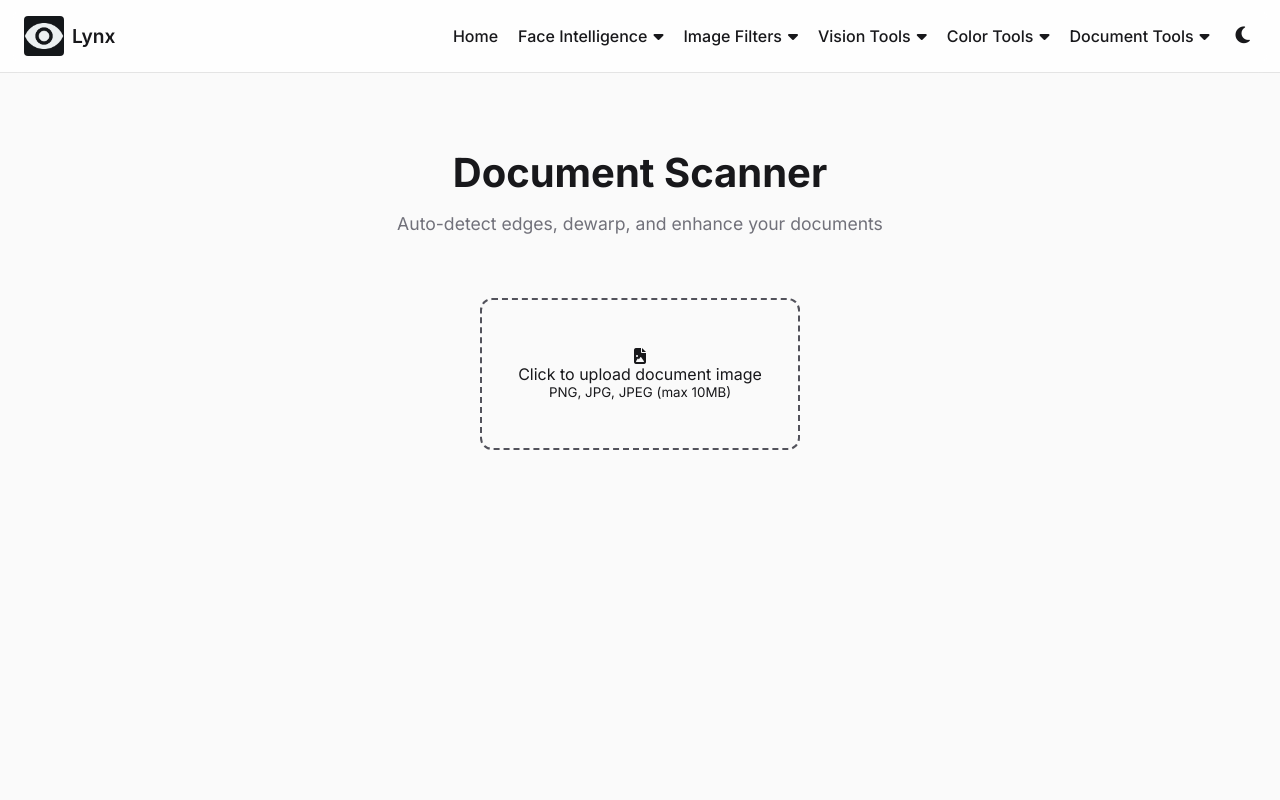
After one commit to Rexaintreal/Lynx, a Flask app: page /document-scanner in a window 1280 px wide. The commit adds this page. Run offline with Flask 3, Linux system fonts and the light colour scheme.

Commit message:
Commit #10 - Created a document scanner pipeline to scan document with options like enhance, crop, black and white or removing shadows using opencv and numpy and minor UI improvements

```diff
--- a/app.py
+++ b/app.py
@@ -9,6 +9,7 @@ from models.scene_understanding import analyze_scene
 from models.color_analysis import analyze_colors
 from models.color_manipulation import apply_color_manipulation
 from models.special_effects import apply_special_effect
+from models.document_scanner import scan_document
 import base64
 import time
 
@@ -492,6 +493,61 @@ def special_effects():
 
     return render_template("special_effects.html")
 
+@app.route("/document-scanner", methods=["GET", "POST"])
+def document_scanner():
+    if request.method == "POST":
+        if "file" not in request.files:
+            return render_template(
+                "document_scanner.html",
+                error="No file part in the request."
+            )
+
+        file = request.files["file"]
+
+        if file.filename == "":
+            return render_template(
+                "document_scanner.html",
+                error="No file selected. Please upload an image."
+            )
+
+        if file and allowed_file(file.filename):
+            filename = secure_filename(file.filename)
+            filepath = os.path.join(app.config["UPLOAD_FOLDER"], filename)
+            file.save(filepath)
+
+            # Get scan mode from form
+            mode = request.form.get("mode", "enhanced")
+
+            # Output filename
+            output_filename = f"scanned_{mode}_{filename}"
+            output_path = os.path.join(app.config["UPLOAD_FOLDER"], output_filename)
+
+            try:
+                # Run document scanning
+                details = scan_document(filepath, output_path, mode=mode)
+
+                return render_template(
+                    "document_scanner.html",
+                    filename=output_filename,
+                    details=details
+                )
+
+            except Exception as e:
+                print(f"Error during document scanning: {e}")
+                import traceback
+                traceback.print_exc()
+                return render_template(
+                    "document_scanner.html",
+                    error="An error occurred during document scanning. Please try again."
+                )
+        else:
+            return render_template(
+                "document_scanner.html",
+                error="Invalid file type. Please upload PNG, JPG, or JPEG."
+            )
+
+    return render_template("document_scanner.html")
+
 if __name__ == "__main__":
     os.makedirs("uploads", exist_ok=True)
     app.run(debug=True)
--- /dev/null
+++ b/templates/document_scanner.html
@@ -0,0 +1,255 @@
+<!DOCTYPE html>
+<html lang="en">
+<head>
+  <meta charset="UTF-8" />
+  <meta name="viewport" content="width=device-width, initial-scale=1.0" />
+  <meta name="description" content="Lynx Document Scanner - Scan, dewarp, and enhance documents instantly." />
+  <meta name="theme-color" content="#52525B" media="(prefers-color-scheme: light)">
+  <meta name="theme-color" content="#D4D4D8" media="(prefers-color-scheme: dark)">
+  <title>Lynx - Document Scanner</title>
+
+  <link rel="apple-touch-icon" sizes="180x180" href="{{ url_for('static', filename='assets/favicon/apple-touch-icon.png') }}">
+  <link rel="icon" type="image/png" sizes="32x32" href="{{ url_for('static', filename='assets/favicon/favicon-32x32.png') }}">
+  <link rel="icon" type="image/png" sizes="16x16" href="{{ url_for('static', filename='assets/favicon/favicon-16x16.png') }}">
+  <link rel="manifest" href="{{ url_for('static', filename='assets/favicon/site.webmanifest') }}">
+  <link rel="shortcut icon" href="{{ url_for('static', filename='assets/favicon/favicon.ico') }}">
+
+  <script>
+  (() => {
+    const savedTheme = localStorage.getItem("theme");
+    const prefersDark = window.matchMedia("(prefers-color-scheme: dark)").matches;
+    const theme = savedTheme || (prefersDark ? "dark" : "light");
+    document.documentElement.classList.add(theme);
+    if (theme === "dark") {
+      document.documentElement.style.background = "#09090B";
+      document.documentElement.style.color = "#F4F4F5";
+    } else {
+      document.documentElement.style.background = "#FAFAFA";
+      document.documentElement.style.color = "#18181B";
+    }
+  })();
+  </script>
+
+  <style>
+    html {
+      margin: 0;
+      padding: 0;
+    }
+    html.light {
+      background: #FAFAFA !important;
+      color: #18181B !important;
+    }
+    html.dark {
+      background: #09090B !important;
+      color: #F4F4F5 !important;
+    }
+    body {
+      margin: 0;
+    }
+    body.light {
+      background: #FAFAFA;
+      color: #18181B;
+    }
+    body.dark {
+      background: #09090B;
+      color: #F4F4F5;
+    }
+    .navbar {
+      background: rgba(255, 255, 255, 0.8);
+      border-bottom: 1px solid rgba(0,0,0,0.1);
+    }
+    body.dark .navbar,
+    html.dark .navbar {
+      background: rgba(9, 9, 11, 0.8);
+      border-color: rgba(255,255,255,0.1);
+    }
+  </style>
+
+  <link href="https://fonts.googleapis.com/css2?family=Inter:wght@400;500;600;700&display=swap" rel="stylesheet">
+  <link rel="stylesheet" href="https://cdnjs.cloudflare.com/ajax/libs/font-awesome/6.5.0/css/all.min.css">
+  <link rel="stylesheet" href="{{ url_for('static', filename='css/styles.css') }}">
+</head>
+<body>
+  <nav class="navbar">
+    <div class="logo-title">
+      <img src="{{ url_for('static', filename='assets/logo.png') }}" alt="Lynx Logo" class="logo-img">
+      <span class="title">Lynx</span>
+    </div>
+
+    <div class="nav-links">
+      <a href="{{ url_for('home') }}">Home</a>
+
+      <div class="dropdown">
+        <button class="dropbtn">Face Intelligence <i class="fa-solid fa-caret-down"></i></button>
+        <div class="dropdown-content">
+          <a href="{{ url_for('face_detection') }}">Face Detection</a>
+          <a href="{{ url_for('face_recognition') }}">Face Recognition</a>
+        </div>
+      </div>
+
+      <div class="dropdown">
+        <button class="dropbtn">Image Filters <i class="fa-solid fa-caret-down"></i></button>
+        <div class="dropdown-content">
+          <a href="{{ url_for('filters') }}">Filters</a>
+          <a href="{{ url_for('special_effects') }}">Special Effects</a>
+        </div>
+      </div>
+
+      <div class="dropdown">
+        <button class="dropbtn">Vision Tools <i class="fa-solid fa-caret-down"></i></button>
+        <div class="dropdown-content">
+          <a href="{{ url_for('object_detection') }}">Object Detection</a>
+          <a href="{{ url_for('scene_understanding') }}">Scene Understanding</a>
+        </div>
+      </div>
+
+      <div class="dropdown">
+        <button class="dropbtn">Color Tools <i class="fa-solid fa-caret-down"></i></button>
+        <div class="dropdown-content">
+          <a href="{{ url_for('color_analysis') }}">Color Analysis</a>
+          <a href="{{ url_for('color_manipulation') }}">Color Manipulation</a>
+        </div>
+      </div>
+
+      <div class="dropdown">
+        <button class="dropbtn">Document Tools <i class="fa-solid fa-caret-down"></i></button>
+        <div class="dropdown-content">
+          <a href="{{ url_for('document_scanner') }}">Document Scanner</a>
+        </div>
+      </div>
+
+      <button id="theme-toggle" class="theme-btn" aria-label="Toggle dark mode">
+        <i class="fa-solid fa-moon"></i>
+      </button>
+    </div>
+  </nav>
+
+  <main class="face-detection">
+    <h1>Document Scanner</h1>
+    <p class="subtitle">Auto-detect edges, dewarp, and enhance your documents</p>
+
+    {% if error %}
+    <div class="result" style="background: rgba(239, 68, 68, 0.1); border: 1px solid rgba(239, 68, 68, 0.3);">
+      <p style="color: #ef4444; margin: 0;">
+        <i class="fa-solid fa-circle-exclamation"></i> {{ error }}
+      </p>
+    </div>
+    {% endif %}
+
+    {% if not filename %}
+    <form method="POST" enctype="multipart/form-data" id="upload-form">
+      <label class="upload-box" for="file-upload" id="upload-box">
+        <i class="fa-solid fa-file-image"></i>
+        <span id="upload-text">Click to upload document image</span>
+        <small class="helper-text">PNG, JPG, JPEG (max 10MB)</small>
+        <input type="file" id="file-upload" name="file" accept=".png,.jpg,.jpeg" hidden>
+      </label>
+
+      <div id="preview" class="preview hidden">
+        <img id="preview-img" src="" alt="Preview">
+        <p class="file-name" id="file-name"></p>
+
+        <!-- Scan mode selector -->
+        <div class="operation-selector" style="margin-top: 1.5rem; max-width: 500px;">
+          <h3><i class="fa-solid fa-sliders"></i> Scan Mode</h3>
+          <div class="operation-grid">
+            <label class="operation-card active" style="cursor: pointer;">
+              <input type="radio" name="mode" value="enhanced" checked hidden>
+              <i class="fa-solid fa-wand-magic-sparkles"></i>
+              <h4>Enhanced</h4>
+              <p>Best text readability</p>
+            </label>
+            <label class="operation-card" style="cursor: pointer;">
+              <input type="radio" name="mode" value="bw" hidden>
+              <i class="fa-solid fa-square"></i>
+              <h4>Black & White</h4>
+              <p>Pure B&W conversion</p>
+            </label>
+            <label class="operation-card" style="cursor: pointer;">
+              <input type="radio" name="mode" value="shadow_removed" hidden>
+              <i class="fa-solid fa-sun"></i>
+              <h4>Shadow Removed</h4>
+              <p>Remove shadows</p>
+            </label>
+            <label class="operation-card" style="cursor: pointer;">
+              <input type="radio" name="mode" value="original" hidden>
+              <i class="fa-solid fa-image"></i>
+              <h4>Original</h4>
+              <p>Just dewarp</p>
+            </label>
+          </div>
+        </div>
+
+        <button type="submit" class="btn primary hidden" id="process-btn">
+          <i class="fa-solid fa-scanner"></i> Scan Document
+        </button>
+      </div>
+    </form>
+    {% endif %}
+
+    {% if filename %}
+    <section class="result">
+      <h3>
+        <i class="fa-solid fa-circle-check" style="color: #10b981;"></i>
+        Document Scanned Successfully
+      </h3>
+
+      {% if details %}
+      <div class="detection-stats" style="text-align: left; margin: 2rem 0;">
+        <h4><i class="fa-solid fa-info-circle"></i> Scan Details</h4>
+        <ul class="object-list">
+          <li>
+            <span class="object-name">Edge Detection</span>
+            <span class="object-count" style="background: {% if details.edges_detected %}#10b981{% else %}#ef4444{% endif %};">
+              {% if details.edges_detected %}Success{% else %}Manual{% endif %}
+            </span>
+          </li>
+          <li>
+            <span class="object-name">Scan Mode</span>
+            <span class="object-count">{{ details.mode|title }}</span>
+          </li>
+          <li>
+            <span class="object-name">Original Size</span>
+            <span class="object-count">{{ details.original_size }}</span>
+          </li>
+          <li>
+            <span class="object-name">Processed Size</span>
+            <span class="object-count">{{ details.processed_size }}</span>
+          </li>
+          <li>
+            <span class="object-name">Perspective Correction</span>
+            <span class="object-count" style="background: {% if details.perspective_corrected %}#10b981{% else %}#71717A{% endif %};">
+              {% if details.perspective_corrected %}Applied{% else %}N/A{% endif %}
+            </span>
+          </li>
+        </ul>
+      </div>
+      {% endif %}
+
+      <img src="{{ url_for('uploaded_file', filename=filename) }}" alt="Scanned Document">
+
+      <div class="actions">
+        <a href="{{ url_for('uploaded_file', filename=filename) }}" download class="btn primary">
+          <i class="fa-solid fa-download"></i> Download
+        </a>
+        <a href="{{ url_for('document_scanner') }}" class="btn secondary">
+          <i class="fa-solid fa-arrow-rotate-right"></i> Scan Another
+        </a>
+      </div>
+    </section>
+    {% endif %}
+  </main>
+
+  <script src="{{ url_for('static', filename='js/script.js') }}"></script>
+  <script>
+    // Handle operation card selection
+    document.querySelectorAll('.operation-card').forEach(card => {
+      card.addEventListener('click', function() {
+        document.querySelectorAll('.operation-card').forEach(c => c.classList.remove('active'));
+        this.classList.add('active');
+        this.querySelector('input[type="radio"]').checked = true;
+      });
+    });
+  </script>
+</body>
+</html>
```
Also changed, not shown: models/document_scanner.py (added, +176 -0 lines), templates/color_analysis.html (+6 -1 lines), templates/color_manipulation.html (+6 -1 lines), templates/face.html (+6 -1 lines), templates/facerecog.html (+6 -1 lines), templates/filters.html (+6 -1 lines), templates/index.html (+12 -1 lines), templates/object_detection.html (+6 -1 lines), templates/scene_understanding.html (+6 -1 lines), templates/special_effects.html (+6 -1 lines), devlogs/images/Commit #10 - So i added a document tools section with features like b&w enhancing the doc removing shadow or just crop using OpenCV.png (added), static/assets/examples/document.jpg (added), uploads/document.jpg (added), uploads/scanned_bw_document.jpg (added), 3 more files.
